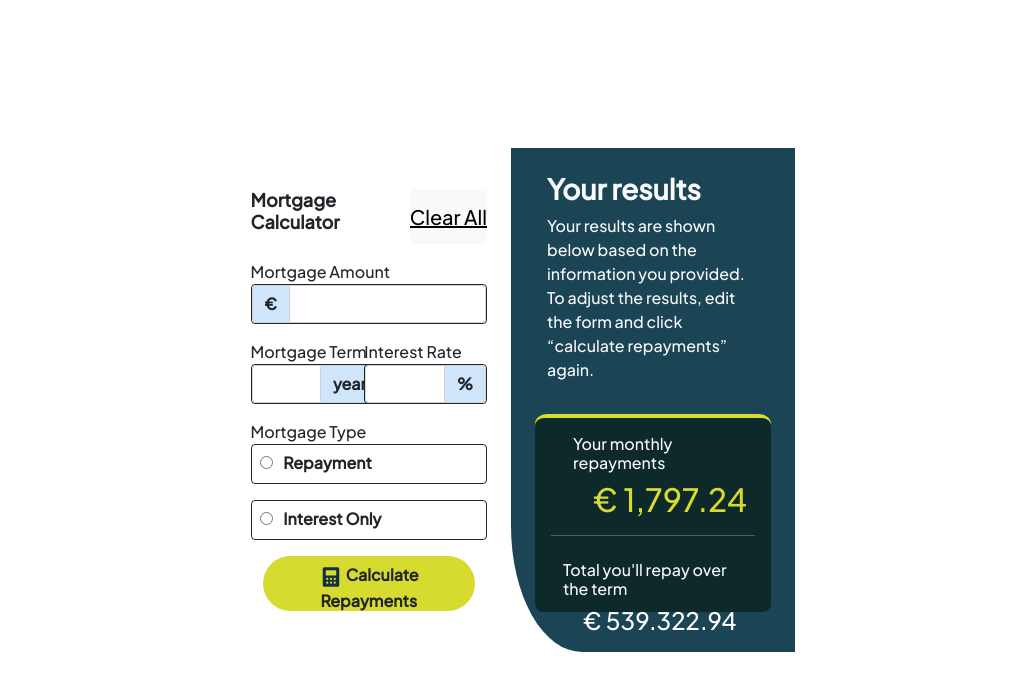
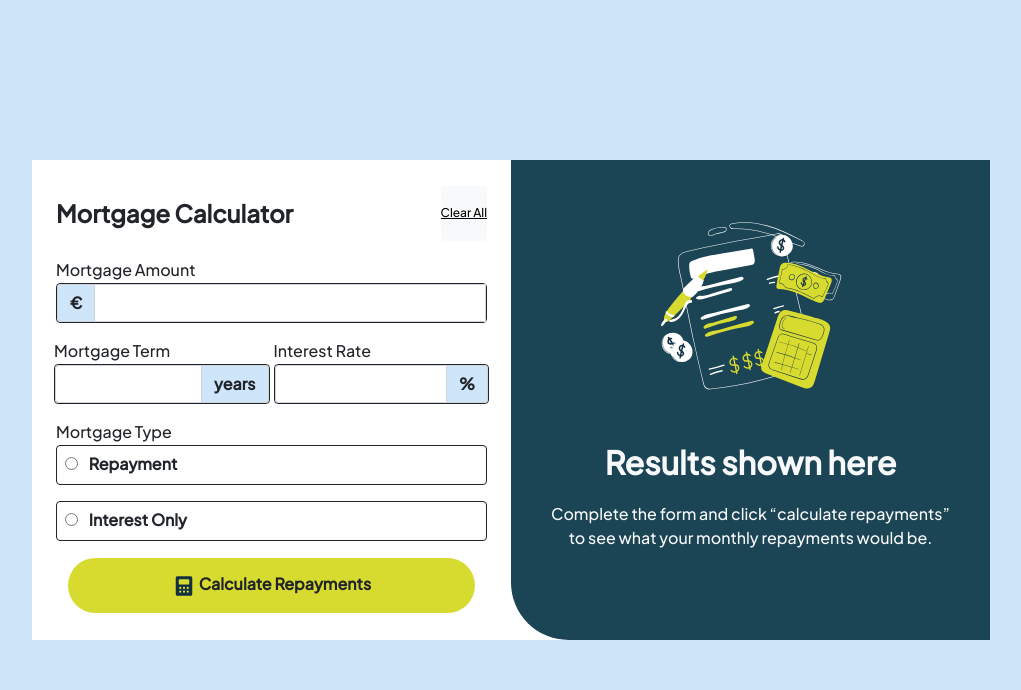
Before and after one commit to MoiCruz/proyectoFinalN1, a plain HTML site: page index.html in a window 1280 px wide. Shown: the whole page, without its empty margins (129-1150 px from the left). Drawn offline with nearby package versions, Linux system fonts and the light colour scheme.

Commit message:
segundo commit miercoles

```diff
--- a/index.html
+++ b/index.html
@@ -37,55 +37,64 @@
     class="ctn container-sm d-md-flex col-md-8 col-lg-8 vh-100 align-content-center justify-content-center flex-fill">
     <div class="ctn2 d-flex row justify-content-center p-4 col-md-4 col-lg-4">
       <div class="encabezado p-0 d-md-flex d-lg-flex">
-        <h1 class="titulo texto1 m-0 p-0 align-content-end"> Mortgage Calculator</h1>
+        <h1 class="titulo texto1 m-0 p-0 align-content-end fs-4"> Mortgage Calculator</h1>
         <input class="subTitulo btn btn-light p-0 text-decoration-underline bg-light border-0" type="reset"
-          value="Clear All">
+          value="Clear All" id="borrar">
       </div>
-      <div class=" ctn3 d-flex row p-0 mt-3 ">
+      <div class="d-flex row p-0 mt-3 ">
         <p class="parrafo m-0 p-0"> Mortgage Amount</p>
-        <div class="input-group mb-3 p-0 border border-dark rounded-2">
+        <div class="activos input-group mb-3 p-0 border border-dark rounded-2">
           <span class="inputs input-group-text fw-bolder" id="basic-addon1">&euro;</span>
-          <input type="text" class="form-control" placeholder="" aria-label="Username" aria-describedby="basic-addon1">
+          <input type="text inputActive" class="form-control" placeholder="" aria-label="Username"
+            aria-describedby="basic-addon1" id="hipoteca">
+          <p id="errorHipoteca" class="text-danger" style="display: none;">This field is required</p>
         </div>
-        <div class="tercerCtn d-md-flex d-lg-flex">
-          <div class="cuartoCtn row">
+        <div class="d-md-flex d-lg-flex col-sm-12 p-0 m-0 justify-content-center">
+          <div class="cuartoCtn row col-sm-12 col-md-6 col-lg-6">
             <p class="parrafo m-0 p-0"> Mortgage Term</p>
-            <div class="input-group mb-3 p-0 border border-dark rounded-2">
-              <input type="text" class="form-control" placeholder="" aria-label="Username"
-                aria-describedby="basic-addon1">
-              <span class="inputs input-group-text fw-bolder" id="basic-addon1">years</span>
+            <div class="activos input-group mb-3 p-0 border border-dark rounded-2">
+              <input type="text inputActive" class="form-control" placeholder="" aria-label="Username"
+                aria-describedby="basic-addon1" id="plazo">
+              <p id="errorPlazo" class="text-danger" style="display: none;">This field is required</p>
+              <span class="inputs input-group-text fw-bolder">years</span>
             </div>
           </div>
-          <div class="cuartoCtn row">
+          <div class="row col-sm-12 col-md-6 col-lg-6 ms-md-3">
             <p class="parrafo m-0 p-0">Interest Rate</p>
-            <div class="input-group mb-3 p-0 border border-dark rounded-2">
-              <input type="text" class="form-control" placeholder="" aria-label="Username"
-                aria-describedby="basic-addon1">
+            <div class="activos input-group mb-3 p-0 border border-dark rounded-2">
+              <input type="text inputActive" class="form-control" placeholder="" aria-label="Username"
+                aria-describedby="basic-addon1" id="tazaDeInteres">
+              <p id="errorTasa" class="text-danger" style="display: none;">This field is required</p>
               <span class="inputs input-group-text fw-bolder" id="basic-addon1">%</span>
             </div>
           </div>
         </div>
         <p class="parrafo m-0 p-0">Mortgage Type</p>
         <div class="intereses p-0 border border-dark align-content-center fw-bolder rounded-2">
-          <input class="inputRadio p-0 m-2 mt-0" type="radio" value=""
-            aria-label="Radio button for following text input"> Repayment
+          <label for="tipoDeHipoteca">
+            <input class="inputRadio p-0 m-2 mt-0" type="radio" value="" id="tipoDeHipoteca">
+            Repayment
           </label>
+          <p id="errorType" class="text-danger" style="display: none;">This field is required</p>
         </div>
+
         <div class="intereses p-0 border border-dark mt-3 align-content-center fw-bolder rounded-2">
-          <input class="inputRadio p-0 m-2 mt-0" type="radio" value=""
-            aria-label="Radio button for following text input"> Interest Only
+          <label for="soloInteres">
+            <input class="inputRadio p-0 m-2 mt-0" type="radio" value="" id="soloInteres">
+            Interest Only
           </label>
+          <p id="errorInteres" class="text-danger" style="display: none;">This field is required</p>
         </div>
       </div>
 
       <div class="ejecutar d-flex mt-3 justify-content-center">
-        <button class="btn rounded-pill col-12 fw-bolder">
+        <button class="btn rounded-pill col-12 fw-bolder" id="calcular">
           <img src="./assets/images/icon-calculator.svg" alt="" class=""> Calculate Repayments
         </button>
       </div>
     </div>
     <div class="imgTotal p-0 m-0 d-flex row align-content-center col-md-4 col-lg-4">
-      <div class="azul1 d-none">
+      <div class="azul1" id="imagen1">
         <div class="img d-flex justify-content-center p-0">
           <svg xmlns="http://www.w3.org/2000/svg" width="192" height="192" fill="none" viewBox="0 0 192 192"
             class="imgCalculadora">
@@ -189,21 +198,23 @@
           </ul>
         </div>
       </div>
-      <div class="azul2 d-flex row p-4 m-0 text-light align-content-center justify-content-center">
-        <h3 class="texto1 ">Your results</h3>
-        <p class="azul2Text"> Your results are shown below based on the information you provided. To adjust the results,
+      <div class="azul2 d-none d-flex row p-3 m-0 text-light align-content-center justify-content-center"
+        id="Resultados">
+        <h3 class="texto1 fs-4">Your results</h3>
+        <p class="azul2Text fs-6 mt-3"> Your results are shown below based on the information you provided. To adjust
+          the results,
           edit the form
           and click “calculate repayments” again.</p>
         <div class="fondoRes p-0 m-3 align-content-end">
-          <div class="resultados d-flex row p-3 m-0">
+          <div class="resultados d-flex row p-3 ms-0">
             <h4 class="d-flex row fs-6 ms-2">
               Your monthly repayments
-              <span class="yourMonthly m-2">&euro; 1,797.24</span>
+              <span class="yourMonthly mt-3 fw-bolder" id="pagosMensuales">&euro; 1,797.24</span>
             </h4>
             <hr>
             <h4 class="d-flex row fs-6 m-2">
               Total you'll repay over the term
-              <span class="total m-2">&euro; 539.322.94</span>
+              <span class="total mt-3" id="pagoTotal">&euro; 539.322.94</span>
             </h4>
           </div>
         </div>
--- a/script/script.js
+++ b/script/script.js
@@ -0,0 +1,33 @@
+const borrar = document.querySelector(`#borrar`)
+const hipoteca = document.querySelector(`#hipoteca`)
+const plazo = document.querySelector(`#plazo`)
+const tazaDeInteres = document.querySelector(`#tazaDeInteres`)
+//imputs radio//
+const tipoDeHipoteca = document.querySelector(`#tipoDeHipoteca`)
+const soloInteres = document.querySelector(`#soloInteres`)
+//ventana de resultados//
+const imagen1 = document.querySelector(`#imagen1`)
+const calcular = document.querySelector(`#calcular`)
+const Resultados = document.querySelector(`#Resultados`)
+const pagosMensuales = document.querySelector(`#pagosMensuales`)
+const pagoTotal = document.querySelector(`#pagoTotal`)
+//error campo cero//
+const errorHipoteca = document.querySelector(`#errorHipoteca`)
+const errorPlazo = document.querySelector(`#errorPlazo`)
+const errorTasa = document.querySelector(`#errorTasa`)
+const errorType = document.querySelector(`#errorType`)
+const errorInteres = document.querySelector(`#errorInteres`)
+
+
+calcular.addEventListener(`click`, respuesta)
+
+
+
+
+//funcion ventana de resultados//
+function respuesta(e){
+    imagen1.classList.add(`d-none`)
+    Resultados.classList.remove(`d-none`)
+    pagosMensuales.textContent = 1000
+    pagoTotal.textContent = 10000
+}
--- a/styles/styles.css
+++ b/styles/styles.css
@@ -5,6 +5,7 @@
 }
 
 .ctn{
+    background-color: white;
     margin: 0;
     padding: 0;
 
@@ -16,6 +17,9 @@ h1,input,h3{
   font-style: normal;
 }
 .body{
+    display: flex;
+    align-content: center;
+    background-color: rgb(206, 229, 250);
     font-family: "Plus Jakarta Sans", sans-serif;
     font-optical-sizing: auto;
     font-weight: 500;
@@ -30,12 +34,14 @@ h1,input,h3{
 .ctn2{
     margin: 0;
 }
+
 .display{
     height: 40px;
 }
 .inputs{
     background-color: rgb(206, 229, 250) !important;
 }
+
 .intereses{
     height: 40px;
 }
@@ -95,21 +101,39 @@ h4{
 
 @media (min-width: 768px){
     .body{
+        padding: 160px;
+        display: flex;
         place-content: center !important;
         justify-items: center;
     }
     .ctn{
-        min-height: 300px !important;
+        max-width: 958px;
+        align-items:center;
+        align-content: center;
+        height: 480px !important;
         place-items: center !important;
+    }
+    .encabezado{
+        align-items: center;
+        justify-content:space-between;
     }
     .titulo{
         font-size:large;
     }
     .subTitulo{
         justify-content: center;
-        font-size: 20px;
+        font-size: 12px;
     }
+    .ctn2{
+        width: 50%;
+        height: 480px;
+        flex: 1;
+    }
+
+
     .imgTotal{
-        border-end-start-radius:  25%;
+        height: 480px;
+        width: 50%;
+        border-end-start-radius:  12%;
     }
 }
```
